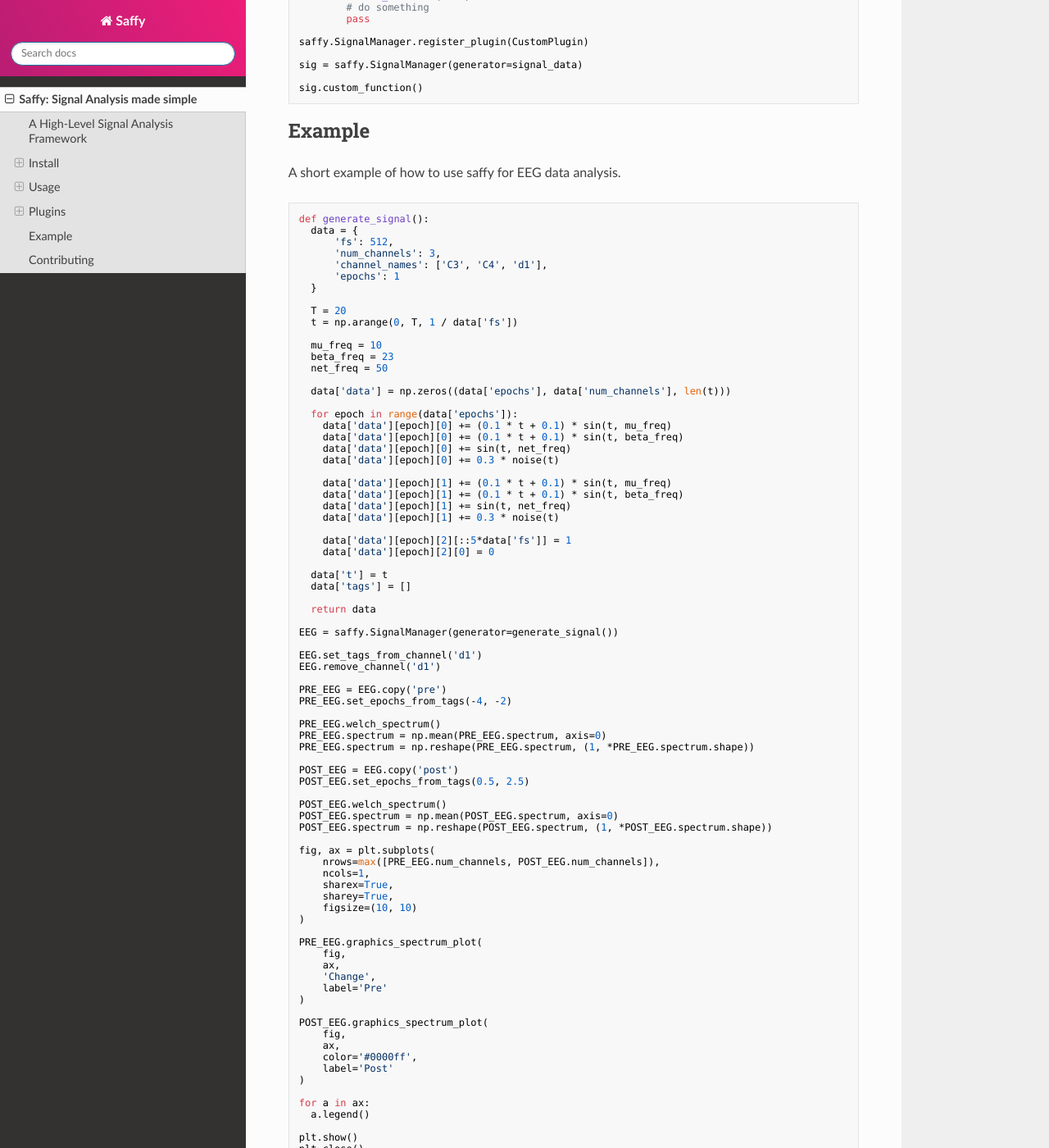
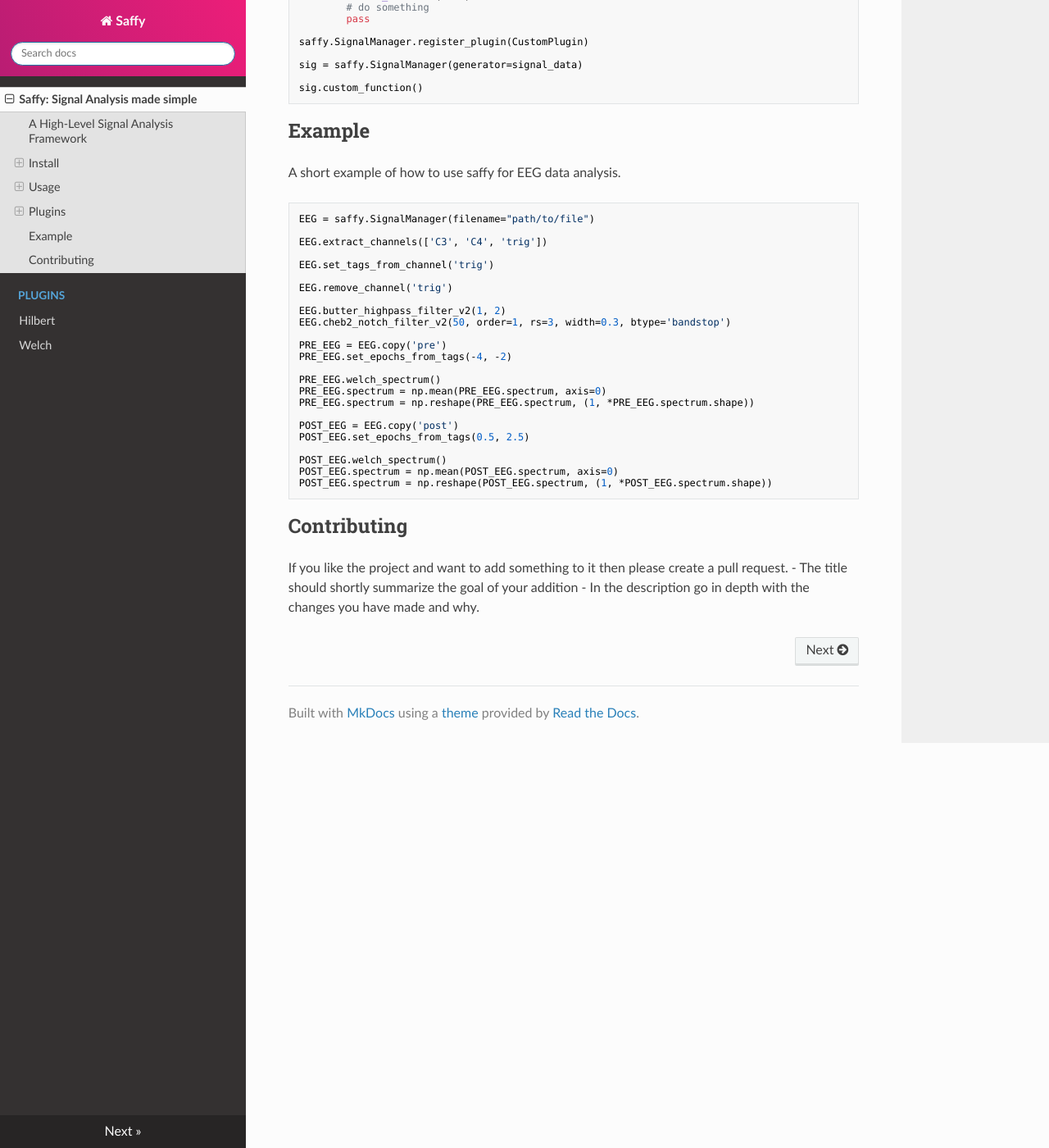
Before and after one commit to saffy-team/saffy, an MkDocs documentation site: the page built from docs/index.md, in a window 1280 px wide and 1400 px high, scrolled down 3056 px. Shown: the whole window at 82% size. Built offline with MkDocs 1.6.1, drawn with Linux system fonts in a browser that asks for light colours; nearby versions of some CDN libraries.

Commit message:
[FEATURE] added docs

````diff
--- a/docs/index.md
+++ b/docs/index.md
@@ -123,46 +123,16 @@ sig.custom_function()
 A short example of how to use saffy for EEG data analysis.
 
 ```python
-def generate_signal():
-  data = {
-      'fs': 512,
-      'num_channels': 3,
-      'channel_names': ['C3', 'C4', 'd1'],
-      'epochs': 1
-  }
+EEG = saffy.SignalManager(filename="path/to/file")
 
-  T = 20
-  t = np.arange(0, T, 1 / data['fs'])
+EEG.extract_channels(['C3', 'C4', 'trig'])
 
-  mu_freq = 10
-  beta_freq = 23
-  net_freq = 50
+EEG.set_tags_from_channel('trig')
 
-  data['data'] = np.zeros((data['epochs'], data['num_channels'], len(t)))
+EEG.remove_channel('trig')
 
-  for epoch in range(data['epochs']):
-    data['data'][epoch][0] += (0.1 * t + 0.1) * sin(t, mu_freq)
-    data['data'][epoch][0] += (0.1 * t + 0.1) * sin(t, beta_freq)
-    data['data'][epoch][0] += sin(t, net_freq)
-    data['data'][epoch][0] += 0.3 * noise(t)
-
-    data['data'][epoch][1] += (0.1 * t + 0.1) * sin(t, mu_freq)
-    data['data'][epoch][1] += (0.1 * t + 0.1) * sin(t, beta_freq)
-    data['data'][epoch][1] += sin(t, net_freq)
-    data['data'][epoch][1] += 0.3 * noise(t)
-
-    data['data'][epoch][2][::5*data['fs']] = 1
-    data['data'][epoch][2][0] = 0
-
-  data['t'] = t
-  data['tags'] = []
-
-  return data
-
-EEG = saffy.SignalManager(generator=generate_signal())
-
-EEG.set_tags_from_channel('d1')
-EEG.remove_channel('d1')
+EEG.butter_highpass_filter_v2(1, 2)
+EEG.cheb2_notch_filter_v2(50, order=1, rs=3, width=0.3, btype='bandstop')
 
 PRE_EEG = EEG.copy('pre')
 PRE_EEG.set_epochs_from_tags(-4, -2)
@@ -177,34 +147,6 @@ POST_EEG.set_epochs_from_tags(0.5, 2.5)
 POST_EEG.welch_spectrum()
 POST_EEG.spectrum = np.mean(POST_EEG.spectrum, axis=0)
 POST_EEG.spectrum = np.reshape(POST_EEG.spectrum, (1, *POST_EEG.spectrum.shape))
-
-fig, ax = plt.subplots(
-    nrows=max([PRE_EEG.num_channels, POST_EEG.num_channels]),
-    ncols=1,
-    sharex=True,
-    sharey=True,
-    figsize=(10, 10)
-)
-
-PRE_EEG.graphics_spectrum_plot(
-    fig,
-    ax,
-    'Change',
-    label='Pre'
-)
-
-POST_EEG.graphics_spectrum_plot(
-    fig,
-    ax,
-    color='#0000ff',
-    label='Post'
-)
-
-for a in ax:
-  a.legend()
-
-plt.show()
-plt.close()
 ```
 
 ## Contributing
````
Also changed, not shown: README.md (+6 -36 lines), docs/Plugins/Hilbert.md (added, +22 -0 lines), docs/Plugins/Welch.md (added, +11 -0 lines), 2 other files.
